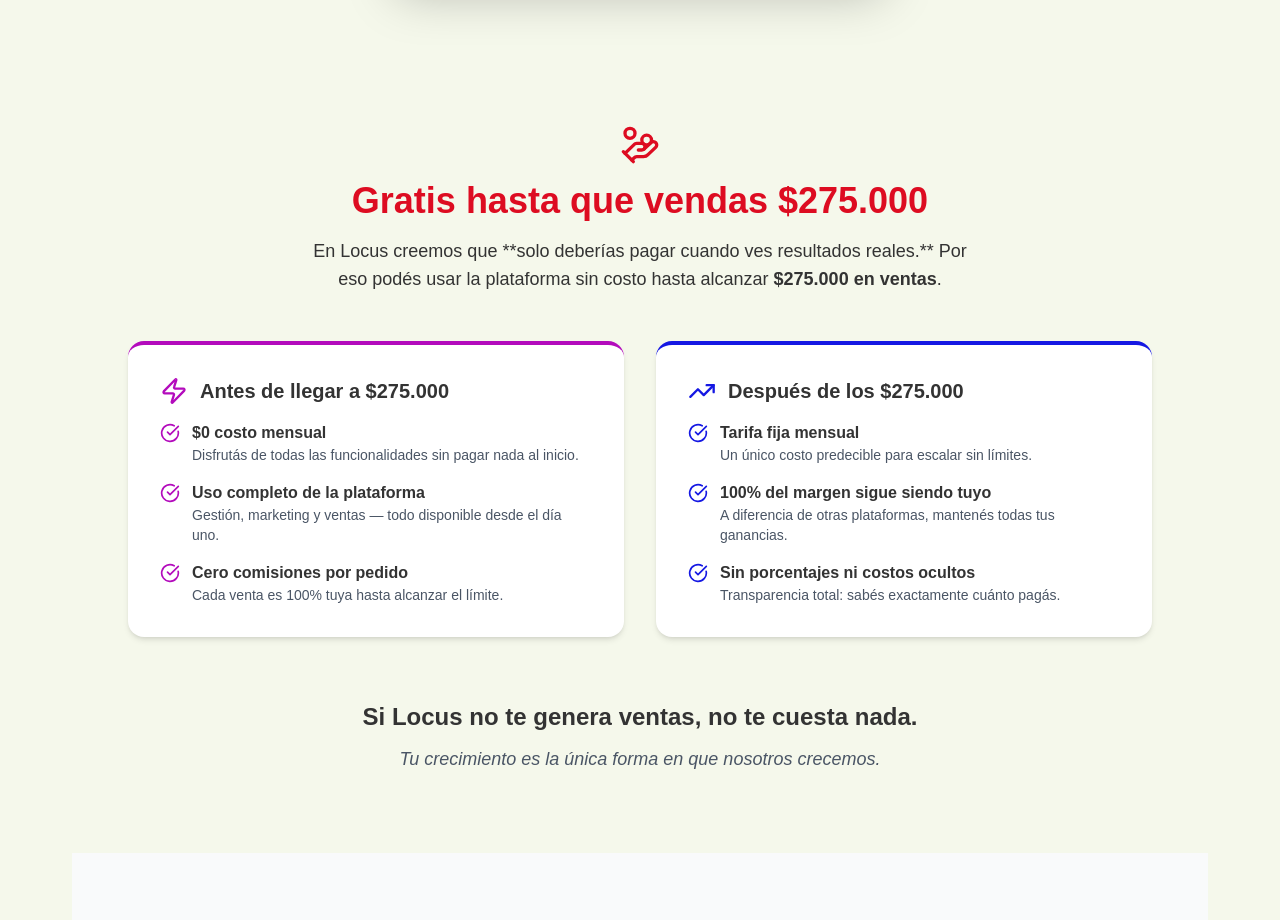
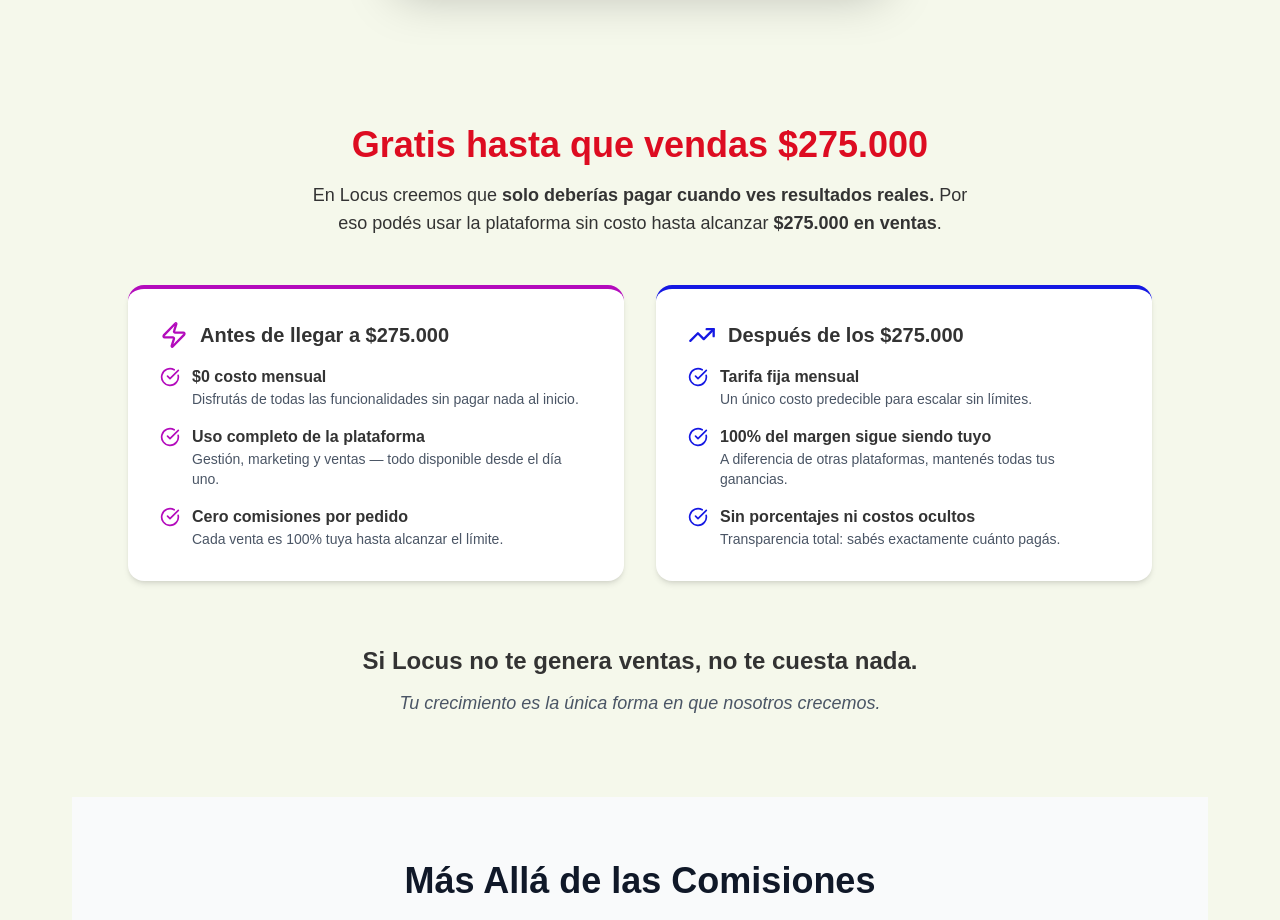
Before and after one commit to leandroveron1110/locus-landing, a Next.js app: page / in a window 1280 px wide. Shown: the part 6100-7020 px from the top of the page. Built offline with nearby package versions, Linux system fonts and the light colour scheme.

Commit message:
edit components

```diff
--- a/src/app/components/FreeUntilSection.tsx
+++ b/src/app/components/FreeUntilSection.tsx
@@ -1,23 +1,18 @@
 "use client";
-import React from "react";
-import { CheckCircle, Zap, TrendingUp, HandCoins } from "lucide-react";
+import { CheckCircle, Zap, TrendingUp } from "lucide-react";
 
 export const FreeUntilSection = () => {
   return (
     <section className="bg-[#F5F8EB] py-20 px-6">
       <div className="max-w-6xl mx-auto text-center">
-        {/* Icono destacado */}
-        <div className="flex justify-center mb-4">
-          <HandCoins className="w-10 h-10 text-[#DD0C21]" />
-        </div>
 
         {/* Título principal */}
         <h2 className="text-4xl font-extrabold text-[#DD0C21] mb-4">
           Gratis hasta que vendas $275.000
         </h2>
         <p className="text-lg text-[#333] max-w-2xl mx-auto mb-12">
-          En Locus creemos que **solo deberías pagar cuando ves resultados
-          reales.** Por eso podés usar la plataforma sin costo hasta alcanzar{" "}
+          En Locus creemos que <strong>solo deberías pagar cuando ves resultados
+          reales.</strong> Por eso podés usar la plataforma sin costo hasta alcanzar{" "}
           <span className="font-semibold">$275.000 en ventas</span>.
         </p>
       </div>
```
